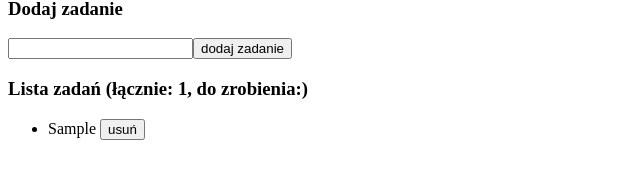
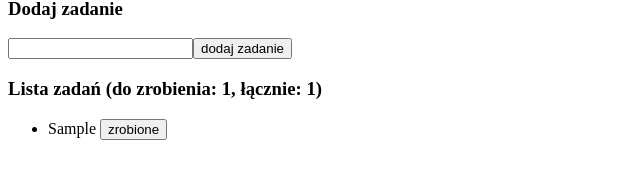
Before and after one commit to brzozanet/react-mini-todolist, a React (Vite) app: page / in a window 1280 px wide. Both pictures are taken after typing "Sample" into the empty fields and a click on the button "dodaj zadanie". Shown: the part 120-300 px from the top of the page, without its empty margins (0-640 px from the left). Built offline with nearby package versions, Linux system fonts and the light colour scheme.

Commit message:
Add functionality to mark todos as done and update task count display

```diff
--- a/src/components/TodoList.tsx
+++ b/src/components/TodoList.tsx
@@ -24,6 +24,19 @@ export default function TodoList() {
     setTodos((prevTodos) => prevTodos.filter((todo) => todo.id !== id));
   };
 
+  const markTodoAsDone = (id: string) => {
+    setTodos((prevTodos) =>
+      prevTodos.map((todo) => {
+        if (todo.id === id) {
+          return { ...todo, isDone: true };
+        }
+        return todo;
+      }),
+    );
+  };
+
+  const activeTodos = todos.filter((todo) => todo.isDone === false);
+
   return (
     <>
       <p>Todo lista, która sprawi mi mnóstwo radości 😀</p>
@@ -33,12 +46,19 @@ export default function TodoList() {
         onSubmit={addNewTodo}
         inputValue={inputValue}
       />
-      <h3>Lista zadań (łącznie: {todos.length}, do zrobienia:)</h3>
+      <h3>
+        Lista zadań (do zrobienia: {activeTodos.length}, łącznie: {todos.length}
+        )
+      </h3>
       <ul>
         {todos.map((todo) => (
           <li key={todo.id}>
             {todo.content}{" "}
-            <button onClick={() => deleteTodo(todo.id)}>usuń</button>
+            {!todo.isDone ? (
+              <button onClick={() => markTodoAsDone(todo.id)}>zrobione</button>
+            ) : (
+              <button onClick={() => deleteTodo(todo.id)}>usuń</button>
+            )}
           </li>
         ))}
       </ul>
```
